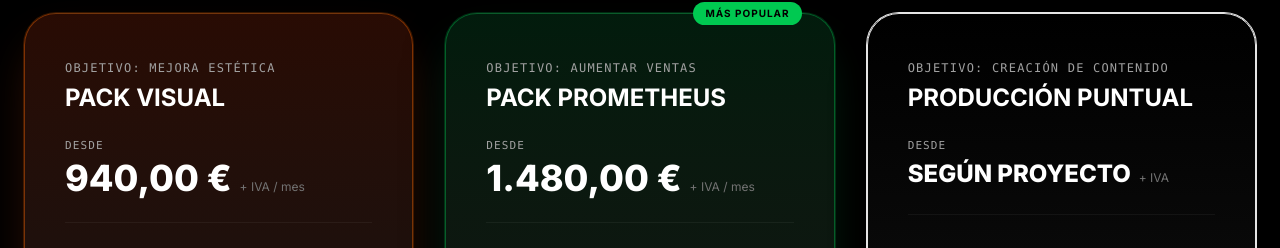
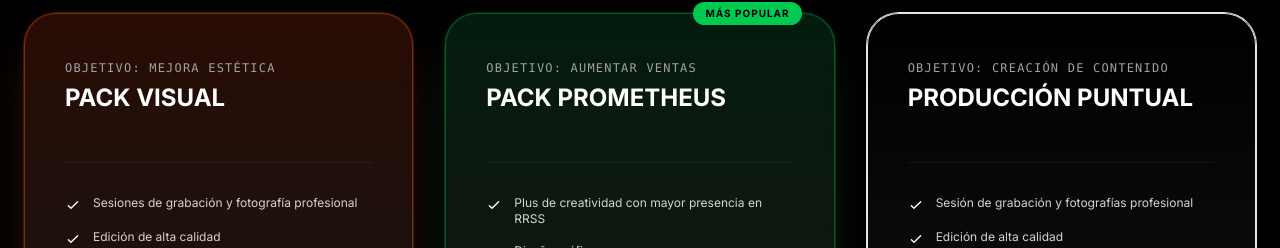
Before and after one commit to adriprometheus/prometheusvisuals_web, a Next.js app: page / in a window 1280 px wide. Shown: the part 3205-3453 px from the top of the page. Built offline with nearby package versions, Linux system fonts and the light colour scheme.

Commit message:
Eliminar precios targetas

```diff
--- a/src/components/Home/Pricing.jsx
+++ b/src/components/Home/Pricing.jsx
@@ -60,20 +60,7 @@ export default function Pricing() {
 
               {/* Sección de Precio con "Desde" */}
               <div className="mb-8 border-b border-white/5 pb-6">
-                <span className="block text-[11px] font-mono uppercase tracking-widest text-neutral-400 mb-1">
-                  DESDE
-                </span>
                 <div className="flex items-baseline gap-2">
-                  <span
-                    className={`font-extrabold text-white ${
-                      plan.price.length > 10 ? "text-2xl" : "text-4xl"
-                    }`}
-                  >
-                    {plan.price}
-                  </span>
-                  <span className="text-xs text-neutral-500">
-                    {plan.period}
-                  </span>
                 </div>
               </div>
 
--- a/src/data/plans.js
+++ b/src/data/plans.js
@@ -2,8 +2,6 @@ export const plans = [
   {
     name: "PACK VISUAL",
     target: "Objetivo: Mejora Estética",
-    price: "940,00 €",
-    period: "+ IVA / mes",
     accent: "orange",
     badge: false,
     features: [
```
